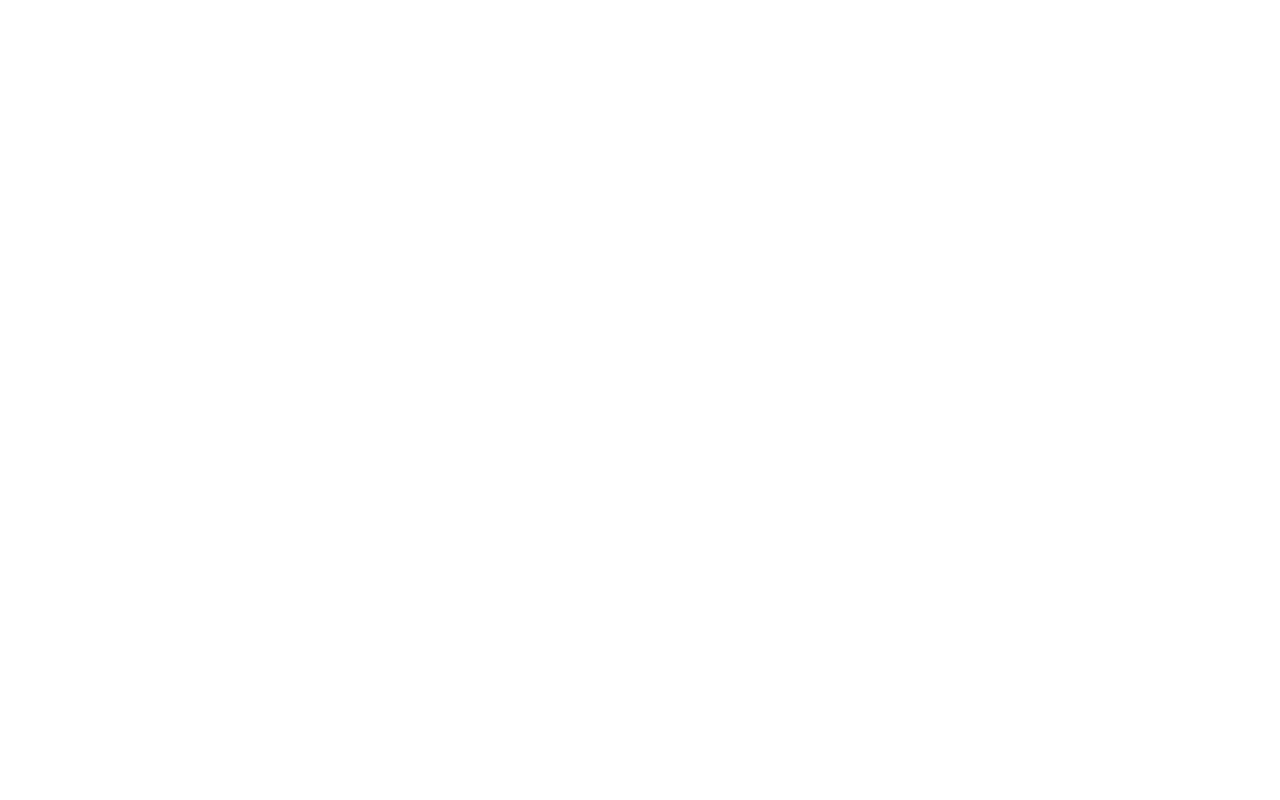
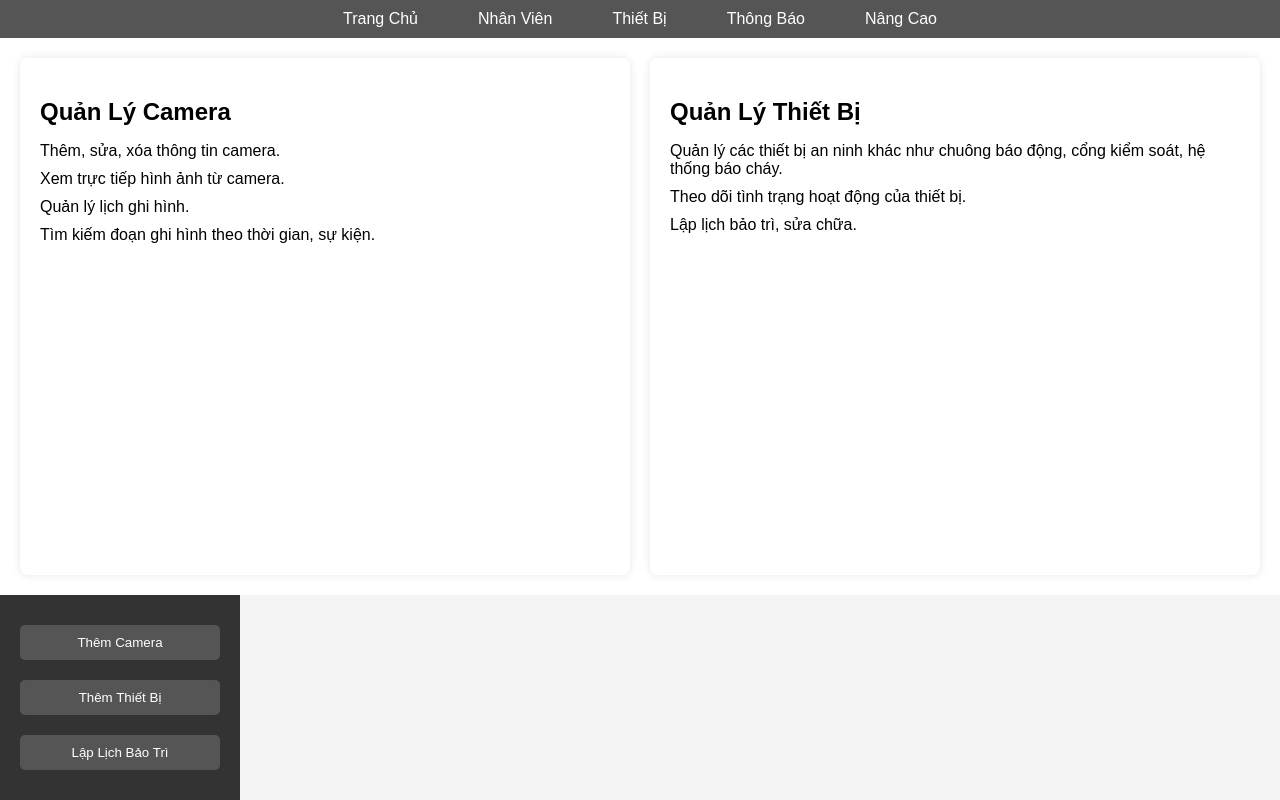
Before and after one commit to tranbateo/btapKTPM, a plain HTML site: page thietbi.html in a window 1280 px wide. Drawn offline with Linux system fonts and the light colour scheme.

Commit message:
sualaigiaodien

```diff
--- a/homepage.css
+++ b/homepage.css
@@ -0,0 +1,84 @@
+/* General styling */
+body {
+    font-family: Arial, sans-serif;
+    margin: 0;
+    padding: 0;
+    background-color: #f4f4f4;
+}
+
+/* Header */
+.header {
+    background-color: #333;
+    color: #fff;
+    text-align: center;
+    padding: 20px 0;
+}
+
+.header h1 {
+    margin: 0;
+}
+
+/* Navigation Menu */
+.nav {
+    background-color: #555;
+    overflow: hidden;
+}
+
+.nav a {
+    float: left;
+    display: block;
+    color: white;
+    text-align: center;
+    padding: 14px 20px;
+    text-decoration: none;
+    font-size: 17px;
+}
+
+.nav a:hover {
+    background-color: #ddd;
+    color: black;
+}
+
+/* Main Content */
+.main-content {
+    padding: 20px;
+}
+
+.intro {
+    background-color: #fff;
+    padding: 20px;
+    margin-bottom: 20px;
+    border-radius: 8px;
+    box-shadow: 0 0 10px rgba(0, 0, 0, 0.1);
+}
+
+.features {
+    background-color: #fff;
+    padding: 20px;
+    border-radius: 8px;
+    box-shadow: 0 0 10px rgba(0, 0, 0, 0.1);
+}
+
+.features ul {
+    list-style-type: none;
+    padding: 0;
+}
+
+.features ul li {
+    margin: 10px 0;
+}
+
+/* Footer */
+.footer {
+    background-color: #333;
+    color: white;
+    text-align: center;
+    padding: 10px 0;
+    position: relative;
+    bottom: 0;
+    width: 100%;
+}
+
+.footer p {
+    margin: 0;
+}
--- a/index.css
+++ b/index.css
@@ -0,0 +1,139 @@
+/* General styling */
+body {
+    font-family: Arial, sans-serif;
+    margin: 0;
+    padding: 0;
+    background-color: #f4f4f4;
+}
+
+/* Container */
+.container {
+    display: flex;
+    min-height: 100vh;
+    flex-direction: column;
+}
+
+/* Top Menu */
+.top-menu {
+    background-color: #555;
+    padding: 10px 0;
+}
+
+.top-menu ul {
+    margin: 0;
+    padding: 0;
+    list-style-type: none;
+    display: flex;
+    justify-content: center;
+}
+
+.top-menu ul li {
+    margin: 0 15px;
+}
+
+.top-menu ul li a {
+    color: white;
+    text-decoration: none;
+    font-size: 16px;
+    padding: 8px 15px;
+}
+
+.top-menu ul li a:hover {
+    background-color: #ddd;
+    color: black;
+}
+
+/* Main Content */
+.main-content {
+    flex: 1;
+    padding: 20px;
+    background-color: #fff;
+}
+
+/* Overview Section */
+.overview {
+    display: flex;
+    justify-content: space-between;
+    margin-bottom: 20px;
+}
+
+.card {
+    background-color: #fff;
+    padding: 20px;
+    border-radius: 8px;
+    width: 30%;
+    box-shadow: 0 0 10px rgba(0, 0, 0, 0.1);
+    text-align: center;
+}
+
+.card h3 {
+    margin: 0;
+    margin-bottom: 10px;
+}
+
+.card p {
+    font-size: 24px;
+    color: #333;
+    margin: 0;
+}
+
+/* Recent Security Events Section */
+.events-section {
+    margin-top: 20px;
+}
+
+.events-section h2 {
+    margin-bottom: 15px;
+}
+
+.events-section table {
+    width: 100%;
+    border-collapse: collapse;
+}
+
+.events-section th, .events-section td {
+    padding: 12px;
+    border: 1px solid #ddd;
+    text-align: left;
+}
+
+.events-section th {
+    background-color: #f2f2f2;
+}
+
+/* Sidebar */
+.sidebar {
+    background-color: #333;
+    padding: 20px;
+    text-align: center;
+}
+
+.quick-action {
+    background-color: #555;
+    color: white;
+    border: none;
+    padding: 10px 20px;
+    margin: 10px 0;
+    cursor: pointer;
+    border-radius: 5px;
+    width: 100%;
+}
+
+.quick-action:hover {
+    background-color: #777;
+}
+
+/* Footer (optional) */
+.footer {
+    background-color: #333;
+    color: white;
+    text-align: center;
+    padding: 10px 0;
+    position: relative;
+    bottom: 0;
+    width: 100%;
+}
+
+.footer p {
+    margin: 0;
+}
--- a/nhanvien.css
+++ b/nhanvien.css
@@ -0,0 +1,112 @@
+/* General styling */
+body {
+    font-family: Arial, sans-serif;
+    margin: 0;
+    padding: 0;
+    background-color: #f4f4f4;
+}
+
+/* Header */
+.header {
+    background-color: #333;
+    color: #fff;
+    text-align: center;
+    padding: 20px 0;
+}
+
+.header h1 {
+    margin: 0;
+}
+
+/* Navigation Menu */
+.nav {
+    background-color: #555;
+    overflow: hidden;
+}
+
+.nav a {
+    float: left;
+    display: block;
+    color: white;
+    text-align: center;
+    padding: 14px 20px;
+    text-decoration: none;
+    font-size: 17px;
+}
+
+.nav a:hover {
+    background-color: #ddd;
+    color: black;
+}
+
+/* Main Content */
+.main-content {
+    padding: 20px;
+}
+
+.residents-list table {
+    width: 100%;
+    border-collapse: collapse;
+    margin-bottom: 20px;
+}
+
+.residents-list th, .residents-list td {
+    padding: 12px;
+    border: 1px solid #ddd;
+    text-align: left;
+}
+
+.residents-list th {
+    background-color: #f2f2f2;
+}
+
+.form-section {
+    background-color: #fff;
+    padding: 20px;
+    border-radius: 8px;
+    box-shadow: 0 0 10px rgba(0, 0, 0, 0.1);
+}
+
+.form-group {
+    margin-bottom: 15px;
+}
+
+.form-group label {
+    display: block;
+    margin-bottom: 5px;
+}
+
+.form-group input {
+    width: 100%;
+    padding: 8px;
+    border: 1px solid #ccc;
+    border-radius: 4px;
+}
+
+.btn {
+    background-color: #333;
+    color: white;
+    padding: 10px 20px;
+    border: none;
+    border-radius: 4px;
+    cursor: pointer;
+}
+
+.btn:hover {
+    background-color: #555;
+}
+
+/* Footer */
+.footer {
+    background-color: #333;
+    color: white;
+    text-align: center;
+    padding: 10px 0;
+    position: relative;
+    bottom: 0;
+    width: 100%;
+}
+
+.footer p {
+    margin: 0;
+}
--- a/thietbi.css
+++ b/thietbi.css
@@ -0,0 +1,101 @@
+/* General styling */
+body {
+    font-family: Arial, sans-serif;
+    margin: 0;
+    padding: 0;
+    background-color: #f4f4f4;
+}
+
+/* Container */
+.container {
+    display: flex;
+    min-height: 100vh;
+    flex-direction: column;
+}
+
+/* Top Menu */
+.top-menu {
+    background-color: #555;
+    padding: 10px 0;
+}
+
+.top-menu ul {
+    margin: 0;
+    padding: 0;
+    list-style-type: none;
+    display: flex;
+    justify-content: center;
+}
+
+.top-menu ul li {
+    margin: 0 15px;
+}
+
+.top-menu ul li a {
+    color: white;
+    text-decoration: none;
+    font-size: 16px;
+    padding: 8px 15px;
+}
+
+.top-menu ul li a:hover {
+    background-color: #ddd;
+    color: black;
+}
+
+/* Main Content */
+.main-content {
+    flex: 1;
+    padding: 20px;
+    background-color: #fff;
+    display: flex;
+    justify-content: space-between;
+    gap: 20px;
+}
+
+/* Management Section */
+.management-section {
+    background-color: #fff;
+    padding: 20px;
+    border-radius: 8px;
+    width: 48%;
+    box-shadow: 0 0 10px rgba(0, 0, 0, 0.1);
+}
+
+.management-section h2 {
+    margin-bottom: 15px;
+}
+
+.management-section ul {
+    list-style-type: none;
+    padding: 0;
+}
+
+.management-section ul li {
+    margin-bottom: 10px;
+    font-size: 16px;
+}
+
+/* Sidebar */
+.sidebar {
+    background-color: #333;
+    padding: 20px;
+    text-align: center;
+    width: 200px;
+    flex-shrink: 0;
+}
+
+.quick-action {
+    background-color: #555;
+    color: white;
+    border: none;
+    padding: 10px 20px;
+    margin: 10px 0;
+    cursor: pointer;
+    border-radius: 5px;
+    width: 100%;
+}
+
+.quick-action:hover {
+    background-color: #777;
+}
--- a/thietbi.html
+++ b/thietbi.html
@@ -1,11 +1,54 @@
 <!DOCTYPE html>
-<html lang="en">
+<html lang="vi">
 <head>
     <meta charset="UTF-8">
     <meta name="viewport" content="width=device-width, initial-scale=1.0">
-    <title>Document</title>
+    <title>Quản Lý Thiết Bị và Camera</title>
+    <link rel="stylesheet" href="thietbi.css">
 </head>
 <body>
+    <div class="container">
+        <!-- Top Menu -->
+        <nav class="top-menu">
+            <ul>
+                <li><a href="homepage.html">Trang Chủ</a></li>
+                <li><a href="nhanvien.html">Nhân Viên</a></li>
+                <li><a href="thietbi.html">Thiết Bị</a></li>
+                <li><a href="thongbao.html">Thông Báo</a></li>
+                <li><a href="index.html">Nâng Cao</a></li>
+            </ul>
+        </nav>
 
+        <!-- Main Content -->
+        <div class="main-content">
+            <!-- Camera Management -->
+            <div class="management-section">
+                <h2>Quản Lý Camera</h2>
+                <ul>
+                    <li>Thêm, sửa, xóa thông tin camera.</li>
+                    <li>Xem trực tiếp hình ảnh từ camera.</li>
+                    <li>Quản lý lịch ghi hình.</li>
+                    <li>Tìm kiếm đoạn ghi hình theo thời gian, sự kiện.</li>
+                </ul>
+            </div>
+
+            <!-- Device Management -->
+            <div class="management-section">
+                <h2>Quản Lý Thiết Bị</h2>
+                <ul>
+                    <li>Quản lý các thiết bị an ninh khác như chuông báo động, cổng kiểm soát, hệ thống báo cháy.</li>
+                    <li>Theo dõi tình trạng hoạt động của thiết bị.</li>
+                    <li>Lập lịch bảo trì, sửa chữa.</li>
+                </ul>
+            </div>
+        </div>
+
+        <!-- Sidebar -->
+        <div class="sidebar">
+            <button class="quick-action" onclick="addCamera()">Thêm Camera</button>
+            <button class="quick-action" onclick="addDevice()">Thêm Thiết Bị</button>
+            <button class="quick-action" onclick="scheduleMaintenance()">Lập Lịch Bảo Trì</button>
+        </div>
+    </div>
 </body>
 </html>
```
Also changed, not shown: nhanvien.html (+27 -7 lines), thongbao.css (+101 -0 lines), thongbao.html (+45 -2 lines).
